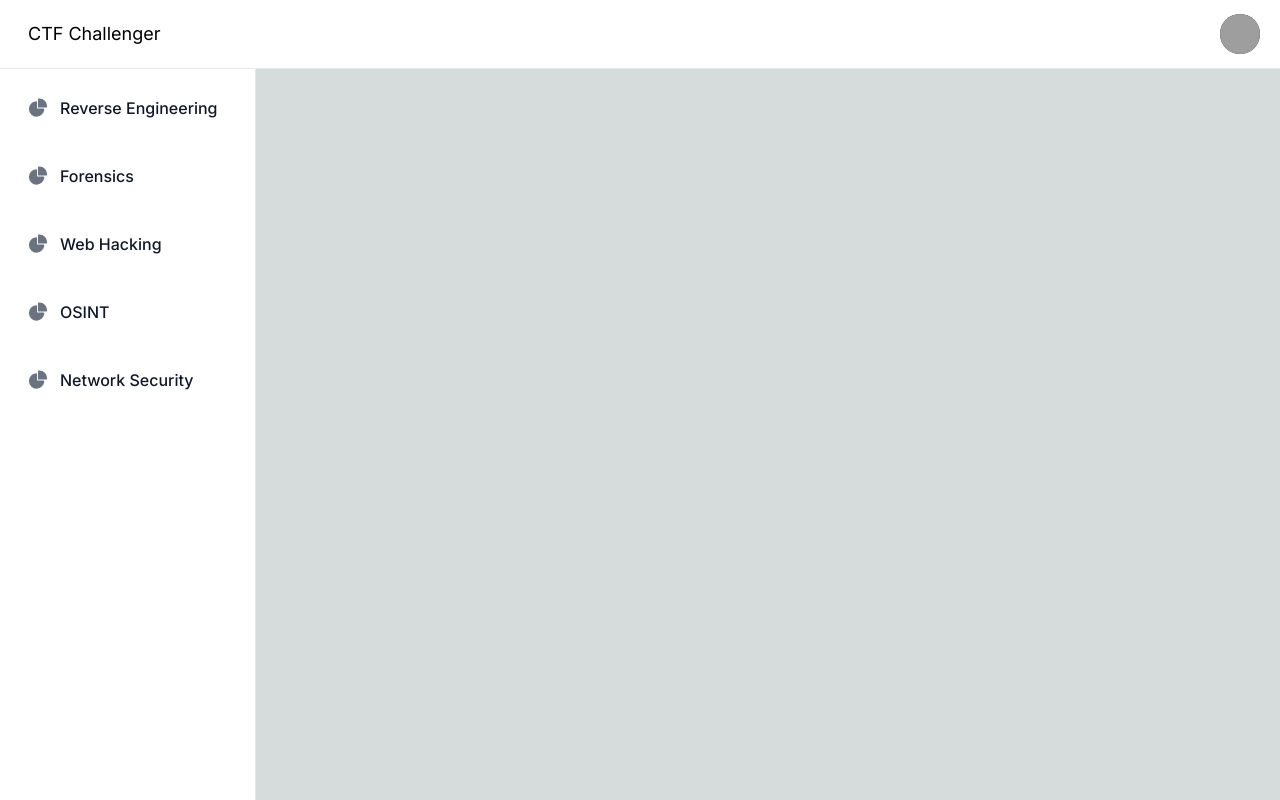
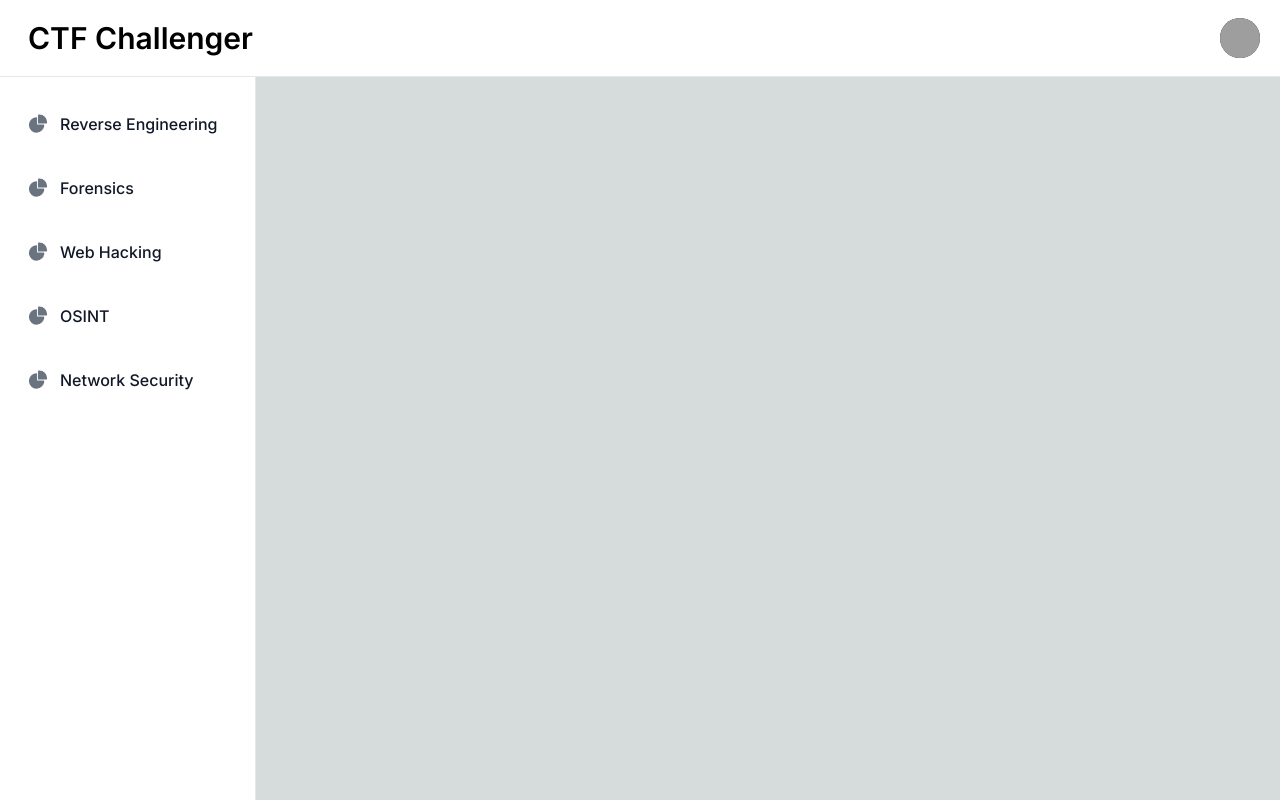
Before and after one commit to Umar-Waseem/Ctf-Challenger-Platform, a Next.js app: page / in a window 1280 px wide. Built offline with nearby package versions, Linux system fonts and the light colour scheme; grey boxes are pictures that could not be loaded.

Commit message:
adjust title font and padding

```diff
--- a/src/components/navbar.jsx
+++ b/src/components/navbar.jsx
@@ -26,7 +26,7 @@ export default function Navbar() {
                 ></path>
               </svg>
             </button>
-            <p className="text-lg py-2 px-4">CTF Challenger</p>
+            <p className="text-3xl font-semibold py-2 px-4">CTF Challenger</p>
           </div>
           <div class="flex items-center">
             <div class="flex items-center ms-3">
--- a/src/components/sidebar.jsx
+++ b/src/components/sidebar.jsx
@@ -7,8 +7,8 @@ export default function Sidebar({ sideBarItems }) {
             class="fixed top-0 left-0 z-40 w-64 h-screen pt-20 transition-transform -translate-x-full bg-white border-r border-gray-200 sm:translate-x-0 dark:bg-gray-800 dark:border-gray-700"
             aria-label="Sidebar"
         >
-            <div class="h-full px-3 pb-4 overflow-y-auto bg-white dark:bg-gray-800">
-                <ul class="space-y-3 font-medium">
+            <div class="h-full px-3 pb-4 pt-4 overflow-y-auto bg-white dark:bg-gray-800">
+                <ul class="space-y-2 font-medium">
                     {
                         sideBarItems.map((item) => (
                             <li className="flex items-center p-2 text-gray-900 rounded-lg dark:text-white hover:bg-gray-100 dark:hover:bg-gray-700 group">
```
